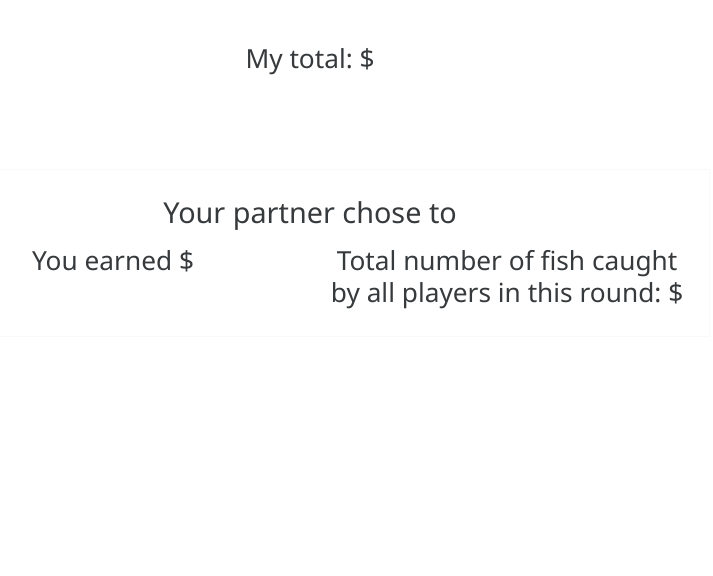
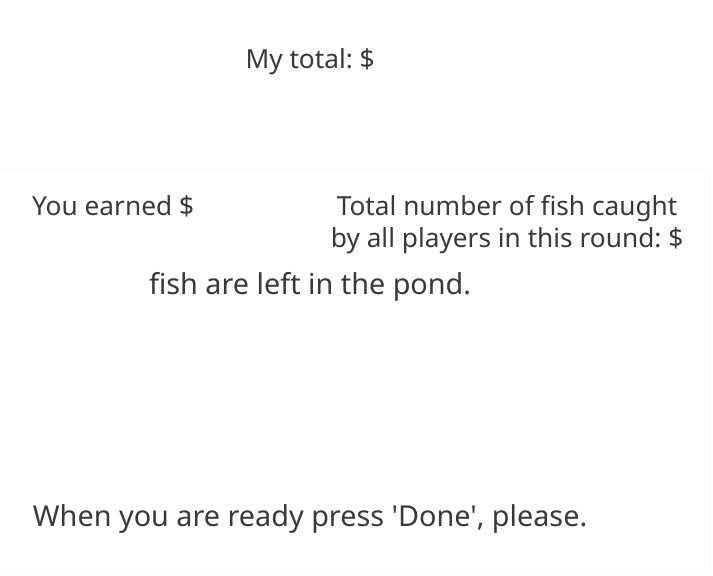
Before and after one commit to tr-2019/tragedy-revisited, a website: page public/results.htm in a window 1280 px wide. Shown: the whole page, without its empty margins (330-1043 px from the left). Drawn offline with Linux system fonts and the light colour scheme.

Commit message:
Update results.htm

```diff
--- a/public/results.htm
+++ b/public/results.htm
@@ -10,8 +10,8 @@
   <br/>
   <div class="card border-light mb-3" style="max-width: 50rem;">
     <div class="card-body">
-      <div class="card-title">Your partner chose to <b id="otherchoice"></b>
-      </div>
+    <!--  <div class="card-title">Your partner chose to <b id="totalPool"></b>
+    </div> -->
     <div class="card-text">
     <div class="row">
           <div class="col">
@@ -22,6 +22,13 @@
           </div>
     </div>
     </div>
+    <div class="card-text">
+    <p> <b id="totalPool"></b> fish are left in the pond.
+    </p>
+    <br></br>
+    <br></br>
+    <p>When you are ready press 'Done', please.</p>
+  </div>
   </div>
   </center>
 </body>
```
